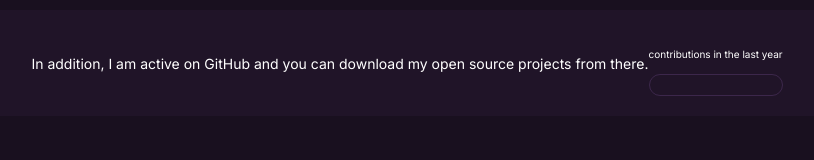
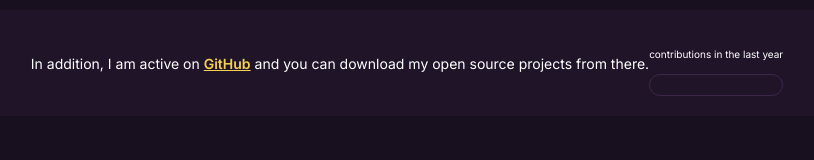
Before and after one commit to behrozsedighi/behrozsedighi.github.io, a Next.js app: page /Components/GithubInfo/GithubInfo in a window 1280 px wide. Shown: the top 160 px of the page, without its empty margins (233-1047 px from the left). Built offline with nearby package versions, Linux system fonts and the light colour scheme.

Commit message:
git hun info

```diff
--- a/pages/Components/GithubInfo/GithubInfo.jsx
+++ b/pages/Components/GithubInfo/GithubInfo.jsx
@@ -8,7 +8,7 @@ const GithubInfo = (props)=>{
                 <Grid item container xs={12} md={8} direction="row" justifyContent="center" alignItems="center">
                     <Grid item container direction="row" justifyContent="center" alignItems="center" xs={11} md={12} sx={{borderRadius:"12px",backgroundColor:"customColor.BgElement",padding:"20px"}}>
                         <Typography variant="p"  sx={{fontSize:"14px",textAlign:"center"}}>
-                            In addition, I am active on GitHub and you can download my open source projects from there.
+                            In addition, I am active on <Typography variant="span" component="a" href="https://github.com/behrozsedighi"  sx={{fontSize:"14px",textAlign:"center",fontWeight:"600",color:"customColor.themeText",textDecorationLine: "underline"}}>GitHub</Typography> and you can download my open source projects from there.
                         </Typography>
 
                         <ChartDesign data={props?.data} />
```
